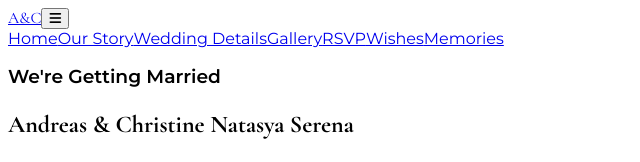
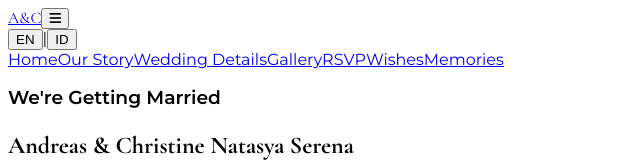
Before and after one commit to oandrz/MyWedding, a React (Vite) app in the folder client/: page / in a window 1280 px wide. Shown: the top 162 px of the page, without its empty margins (0-640 px from the left). Built offline with nearby package versions, Linux system fonts and the light colour scheme; no server answers.

Commit message:
feat: add EN|ID language toggle to NavBar
Co-Authored-By: Claude Sonnet 4.6 <noreply@anthropic.com>

```diff
--- a/client/src/components/NavBar.tsx
+++ b/client/src/components/NavBar.tsx
@@ -3,6 +3,7 @@ import { motion, AnimatePresence } from "framer-motion";
 import { Link, useLocation } from "wouter";
 import { BRIDE_NAME, GROOM_NAME } from "@/lib/constants";
 import { useFeatureFlags } from "@/hooks/useFeatureFlags";
+import { useLanguage } from "@/contexts/LanguageContext";
 
 interface NavBarProps {
   minimal?: boolean;
@@ -19,6 +20,7 @@ const NavBar = ({ minimal = false }: NavBarProps) => {
     typeof window !== 'undefined' ? sessionStorage.getItem('inviteCode') ?? '' : ''
   );
   const homeHref = inviteCode ? `/?code=${encodeURIComponent(inviteCode)}` : '/';
+  const { lang, setLang } = useLanguage();
 
   // Toggle mobile menu
   const toggleMenu = () => {
@@ -104,6 +106,26 @@ const NavBar = ({ minimal = false }: NavBarProps) => {
             <i className={`fas ${isOpen ? 'fa-times' : 'fa-bars'}`}></i>
           </button>
         )}
+
+        {/* Language toggle — always visible */}
+        <div className="flex items-center gap-1 font-montserrat text-xs ml-2">
+          {(["en", "id"] as const).map((l, i) => (
+            <span key={l} className="flex items-center">
+              {i > 0 && <span className="text-muted-foreground/40 mx-1">|</span>}
+              <button
+                data-testid={`lang-toggle-${l}`}
+                onClick={() => setLang(l)}
+                className={`uppercase tracking-wider transition-opacity duration-200 ${
+                  lang === l
+                    ? "font-bold opacity-100 text-primary"
+                    : "opacity-40 hover:opacity-70 text-foreground"
+                }`}
+              >
+                {l.toUpperCase()}
+              </button>
+            </span>
+          ))}
+        </div>
 
         {/* Desktop menu */}
         {!minimal && (
```
Also changed, not shown: 1 other file (tests, documents, lock files or other folders).
